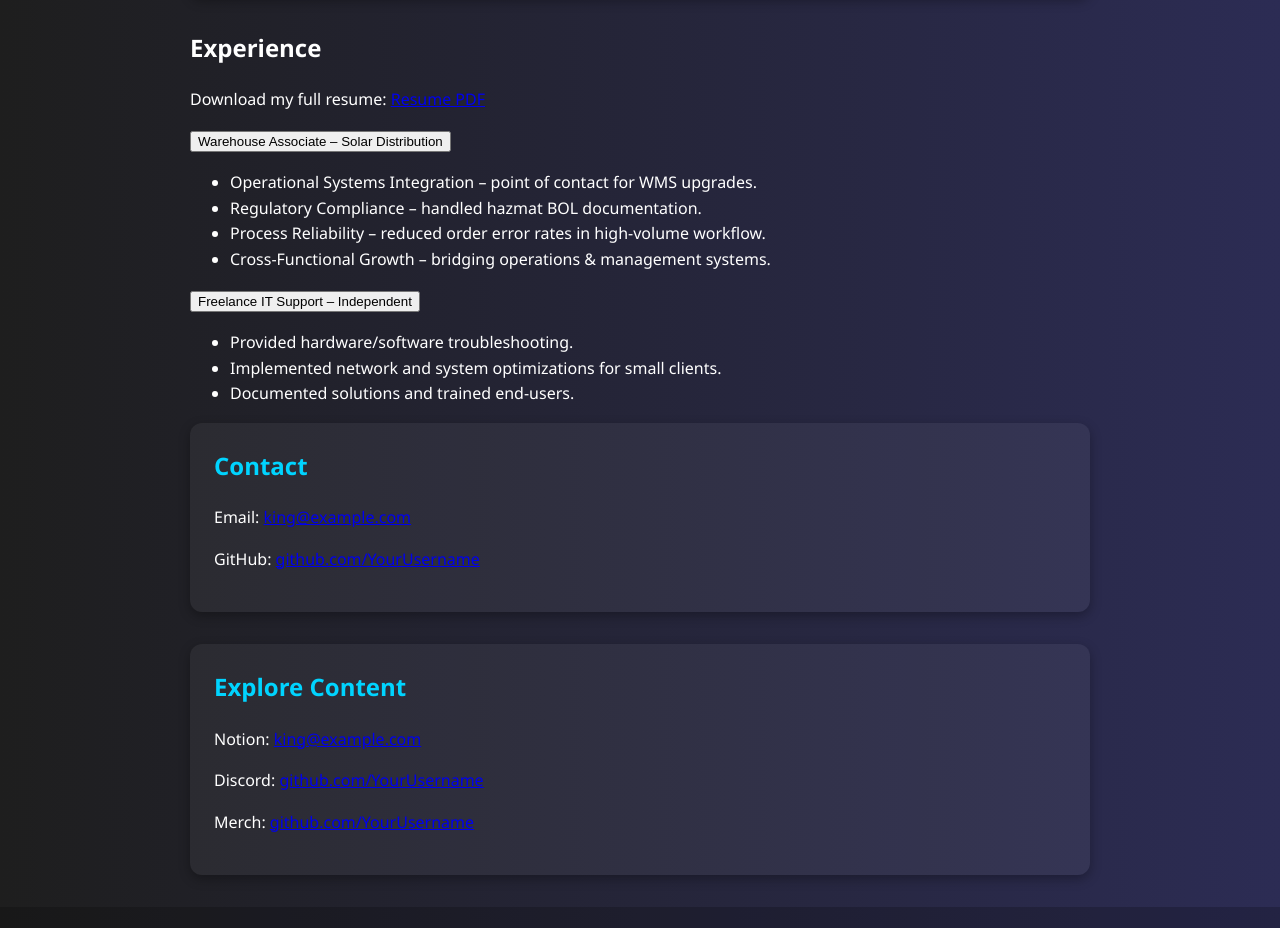
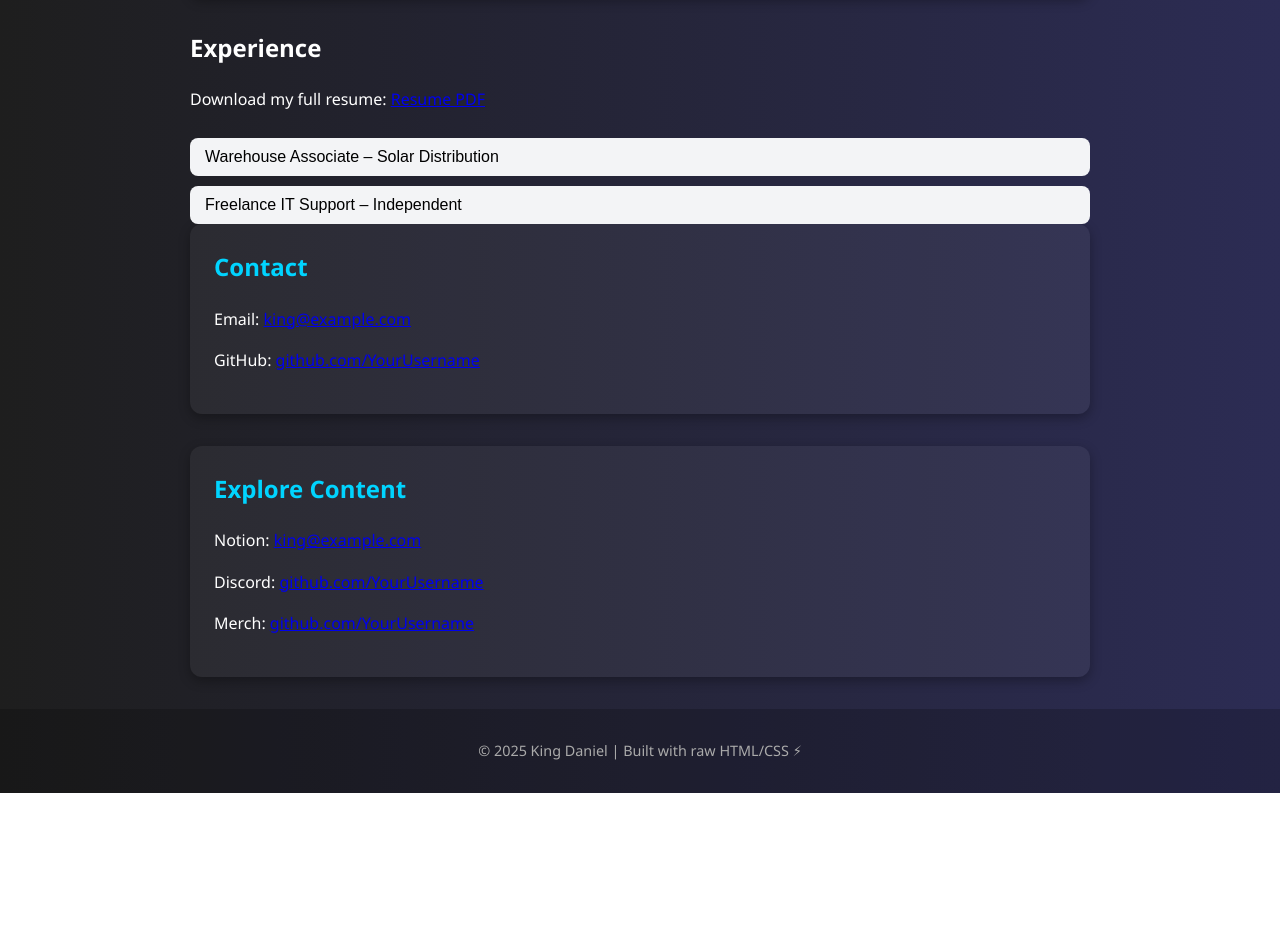
Before and after one commit to dan-ato/dan-ato.github.io, a plain HTML site: page index.html in a window 1280 px wide. Shown: the part 945-1873 px from the top of the page. After the commit the page ends 1738 px from the top, so only its background shows below. Drawn offline with Linux system fonts and the light colour scheme.

Commit message:
Update index.html
section test re-do

```diff
--- a/index.html
+++ b/index.html
@@ -152,6 +152,30 @@
   </div>
 </section>
 
+<style>
+  .toggle {
+    background: #f3f4f6;
+    border: none;
+    padding: 10px 15px;
+    font-size: 1rem;
+    cursor: pointer;
+    border-radius: 8px;
+    width: 100%;
+    text-align: left;
+    margin-top: 10px;
+  }
+  .details.hidden { display: none; }
+  .details { margin: 10px 20px; }
+</style>
+
+<script>
+  document.querySelectorAll(".toggle").forEach(button => {
+    button.addEventListener("click", () => {
+      const details = button.nextElementSibling;
+      details.classList.toggle("hidden");
+    });
+  });
+</script>
 
 
     <section id="contact" class="card">
```
